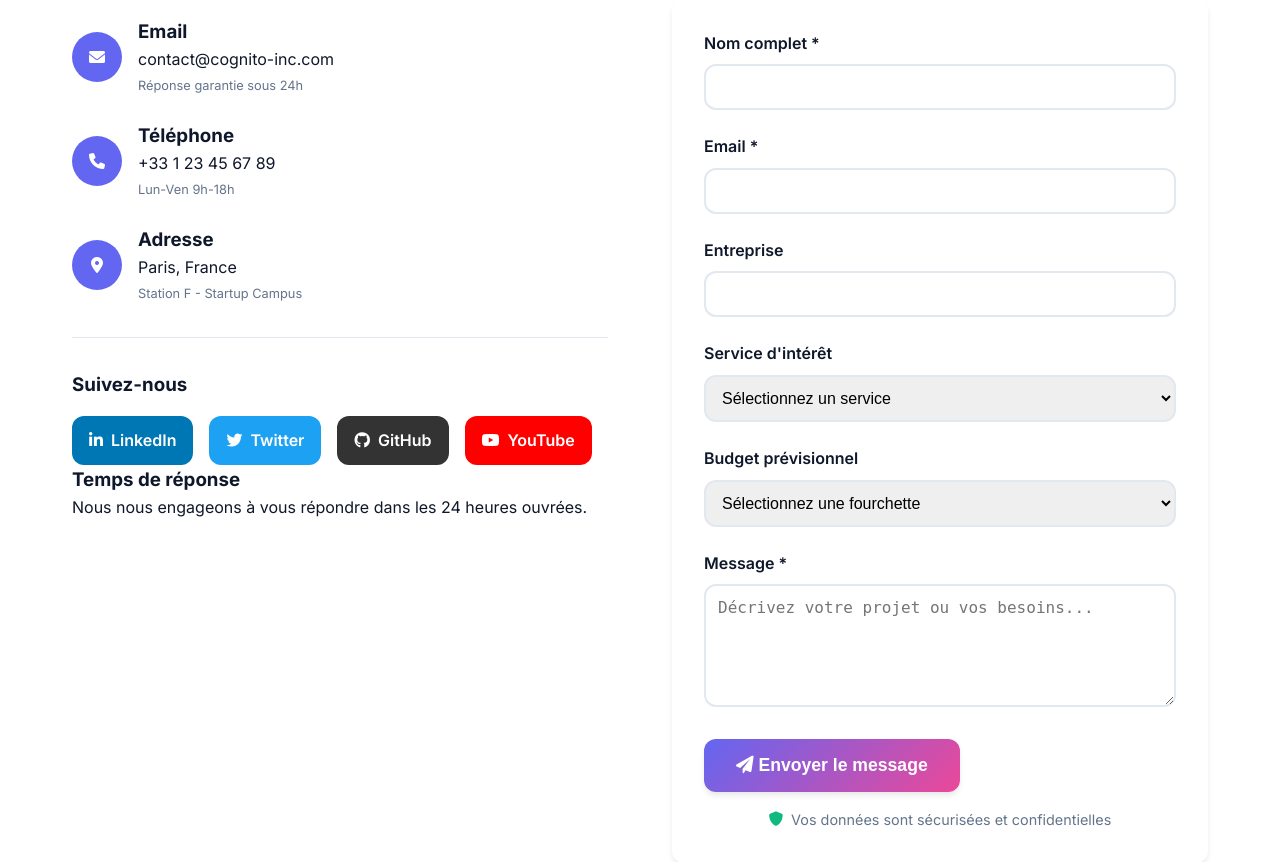
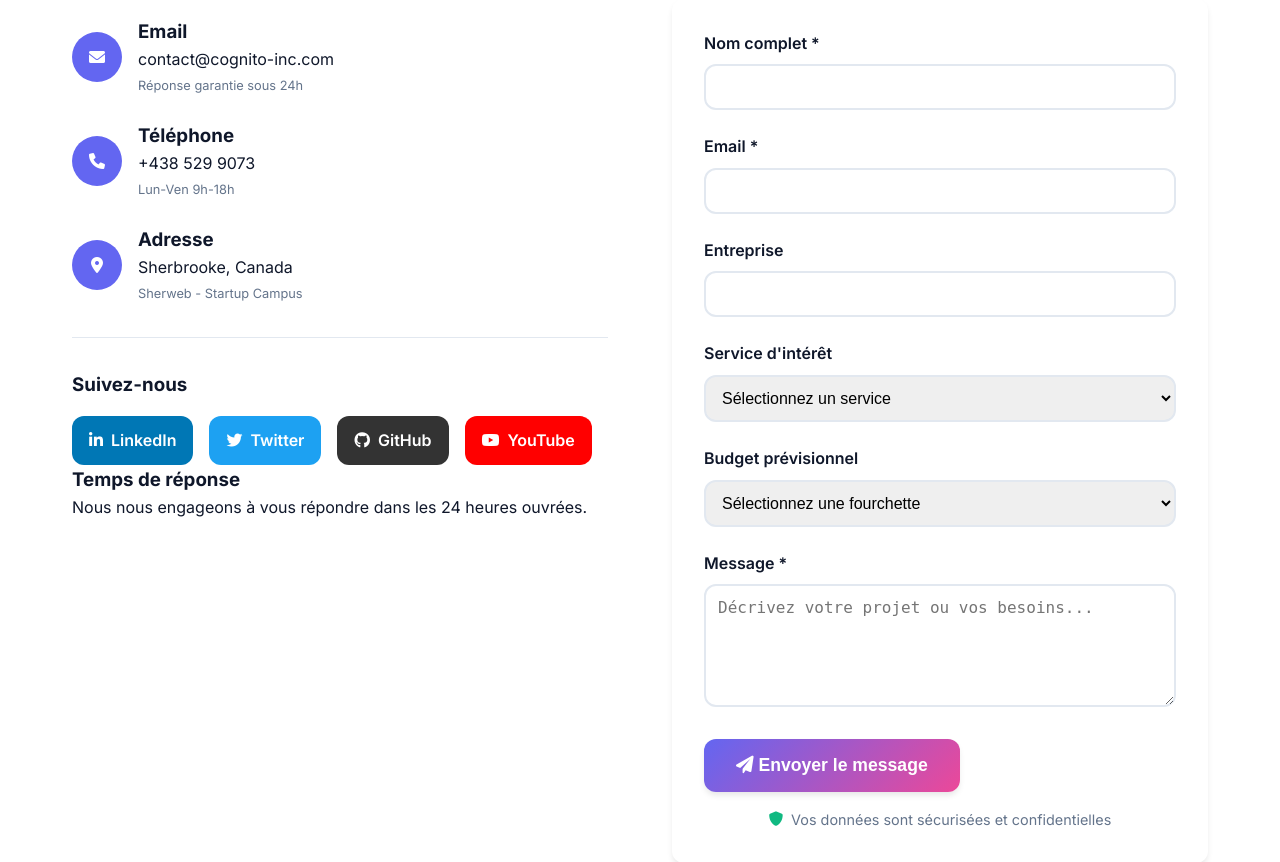
Before and after one commit to JonathanK-N/Cognito-Inc, a Flask app: page /contact in a window 1280 px wide. Shown: the part 644-1506 px from the top of the page. Run offline with Flask 3, Linux system fonts and the light colour scheme.

Commit message:
mise a jour contact

```diff
--- a/templates/contact.html
+++ b/templates/contact.html
@@ -38,7 +38,7 @@
                         </div>
                         <div class="contact-details">
                             <h3>Téléphone</h3>
-                            <p>+33 1 23 45 67 89</p>
+                            <p>+438 529 9073</p>
                             <small>Lun-Ven 9h-18h</small>
                         </div>
                     </div>
@@ -49,8 +49,8 @@
                         </div>
                         <div class="contact-details">
                             <h3>Adresse</h3>
-                            <p>Paris, France</p>
-                            <small>Station F - Startup Campus</small>
+                            <p>Sherbrooke, Canada</p>
+                            <small>Sherweb - Startup Campus</small>
                         </div>
                     </div>
                 </div>
```
